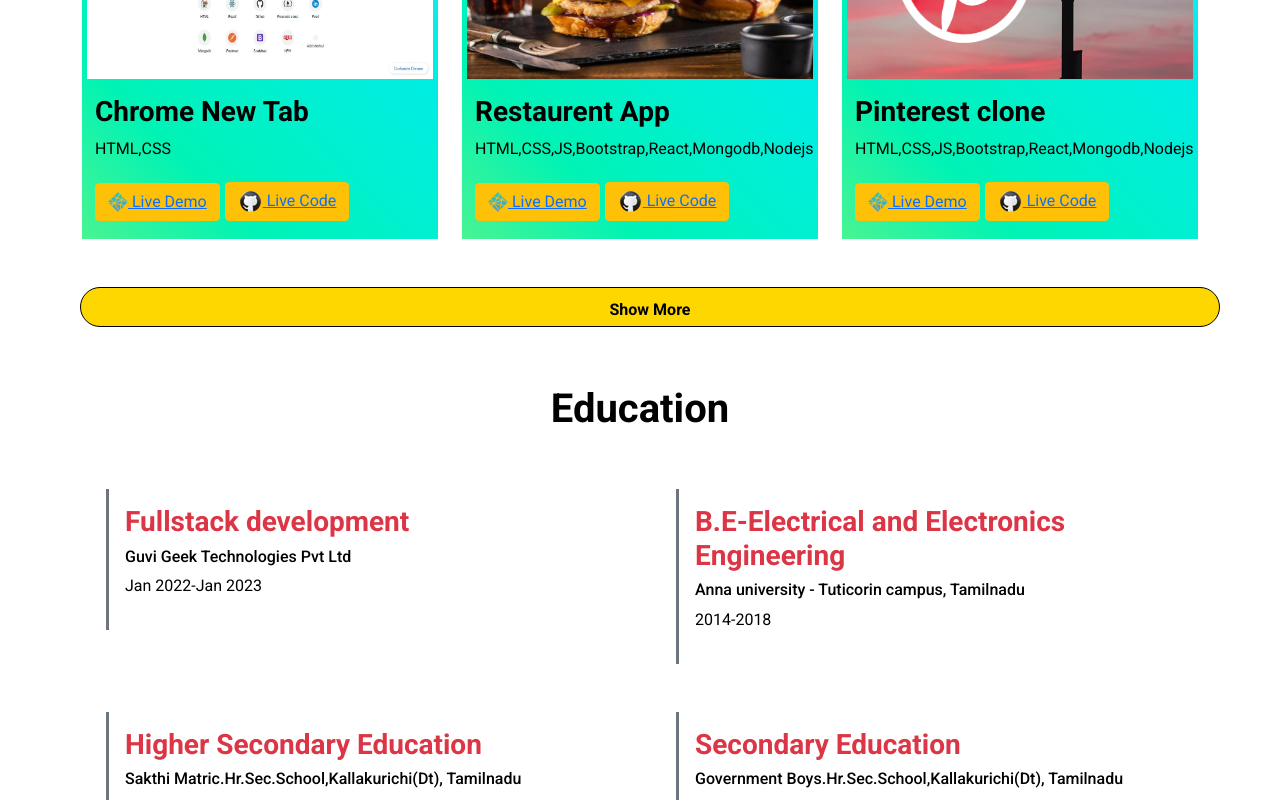
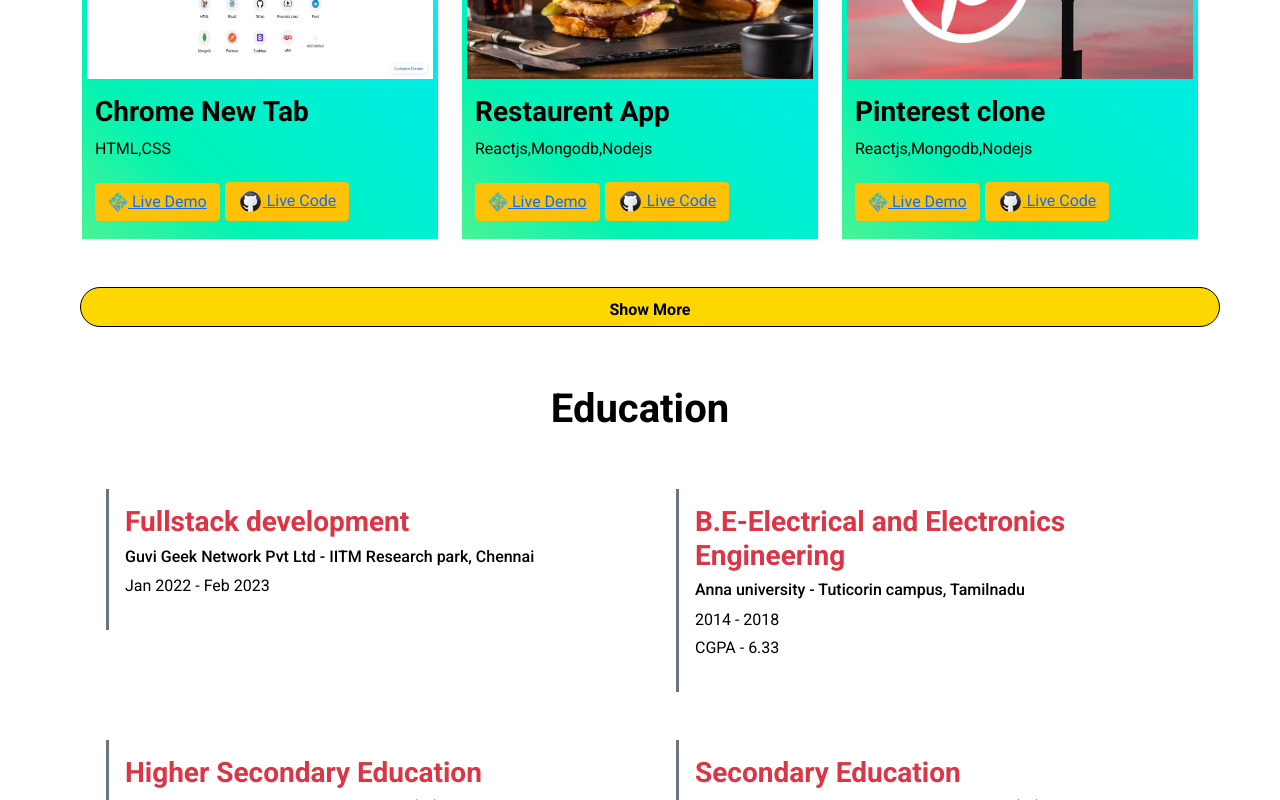
Before and after one commit to Ramkumar-J/Portfolio, a React (Create React App) app: page / in a window 1280 px wide. Shown: the part 2260-3060 px from the top of the page. Built offline with nearby package versions, Linux system fonts and the light colour scheme.

Commit message:
initial commit

```diff
--- a/src/routes/Education.js
+++ b/src/routes/Education.js
@@ -4,27 +4,27 @@ function Education() {
   let educationData = [
     {
       title: "Fullstack development",
-      institute: "Guvi Geek Technologies Pvt Ltd",
-      duration: "Jan 2022-Jan 2023",
+      institute: "Guvi Geek Network Pvt Ltd - IITM Research park, Chennai",
+      duration: "Jan 2022 - Feb 2023",
       marks: "",
     },
     {
       title: "B.E-Electrical and Electronics Engineering",
       institute: "Anna university - Tuticorin campus, Tamilnadu",
-      duration: "2014-2018",
-      marks: "",
-      // marks:"CGPA - 6.33",
+      duration: "2014 - 2018",
+      // marks: "",
+      marks:"CGPA - 6.33",
     },
     {
       title: "Higher Secondary Education",
       institute: "Sakthi Matric.Hr.Sec.School,Kallakurichi(Dt), Tamilnadu",
-      duration: "2012-2014",
+      duration: "2012 - 2014",
       marks: "Pass - 87.25%",
     },
     {
       title: "Secondary Education",
       institute: "Government Boys.Hr.Sec.School,Kallakurichi(Dt), Tamilnadu",
-      duration: "2010-2012",
+      duration: "2010 - 2012",
       marks: "Pass - 89.25%",
     },
   ];
--- a/src/routes/Projects.js
+++ b/src/routes/Projects.js
@@ -14,7 +14,7 @@ function Projects() {
     {
       title: "Restaurent App",
       category: "Fullstack",
-      tools: "HTML,CSS,JS,Bootstrap,React,Mongodb,Nodejs",
+      tools: "Reactjs,Mongodb,Nodejs",
       image: "./assets/images/restaurent_app.jpg",
       deploylink: "https://sanburg-restaurent.netlify.app",
       githublink: "https://github.com/Ramkumar-J/Food-App-Frontend",
@@ -22,7 +22,7 @@ function Projects() {
     {
       title: "Pinterest clone",
       category: "Fullstack",
-      tools: "HTML,CSS,JS,Bootstrap,React,Mongodb,Nodejs",
+      tools: "Reactjs,Mongodb,Nodejs",
       image: "./assets/images/pinterest_clone_app.webp",
       deploylink: "https://pinterest-image-gallery.netlify.app",
       githublink: "https://github.com/Ramkumar-J/Pinterest-Clone-Front-End",
@@ -30,7 +30,7 @@ function Projects() {
     {
       title: "Blog App",
       category: "Fullstack",
-      tools: "HTML,CSS,JS,Bootstrap,React,Mongodb,Nodejs",
+      tools: "Reactjs,Mongodb,Nodejs",
       image: "./assets/images/blog_app.jpg",
       deploylink: "https://blogers-junction.netlify.app",
       githublink: "https://github.com/Ramkumar-J/Blogers-Junction-Frontend",
@@ -38,14 +38,14 @@ function Projects() {
     {
       title: "IE Tracker",
       category: "Fullstack",
-      tools: "HTML,CSS,JS,Bootstrap,React,Mongodb,Nodejs",
+      tools: "Reactjs,Mongodb,Nodejs",
       image: "./assets/images/IE_tracker.jpg",
       deploylink: "https://incomeexpense-tracker.netlify.app",
       githublink: "https://github.com/Ramkumar-J/money-manager-backend",
     },
     {
       title: "Obesity Banner",
-      category:"Frontend",
+      category: "Frontend",
       tools: "HTML,CSS,Bootstrap",
       image: "./assets/images/obesity_banner.webp",
       deploylink: "https://confident-joliot-fc1b5e.netlify.app",
@@ -131,14 +131,6 @@ function Projects() {
       deploylink: "https://html-timetable.netlify.app",
       githublink: "https://github.com/Ramkumar-J/Time-Table",
     },
-    // {
-    //   title: "Random Animal",
-    //   category: "Frontend",
-    //   tools: "HTML,CSS",
-    //   image: "./assets/images/random_animal.jpg",
-    //   deploylink: "https://stirring-cuchufli-5f6f39.netlify.app",
-    //   githublink: "https://github.com/Ramkumar-J/Zen-Day25-API-Task1",
-    // },
   ];
 
   const [datafilter, setFilter] = useState(projectData);
```
